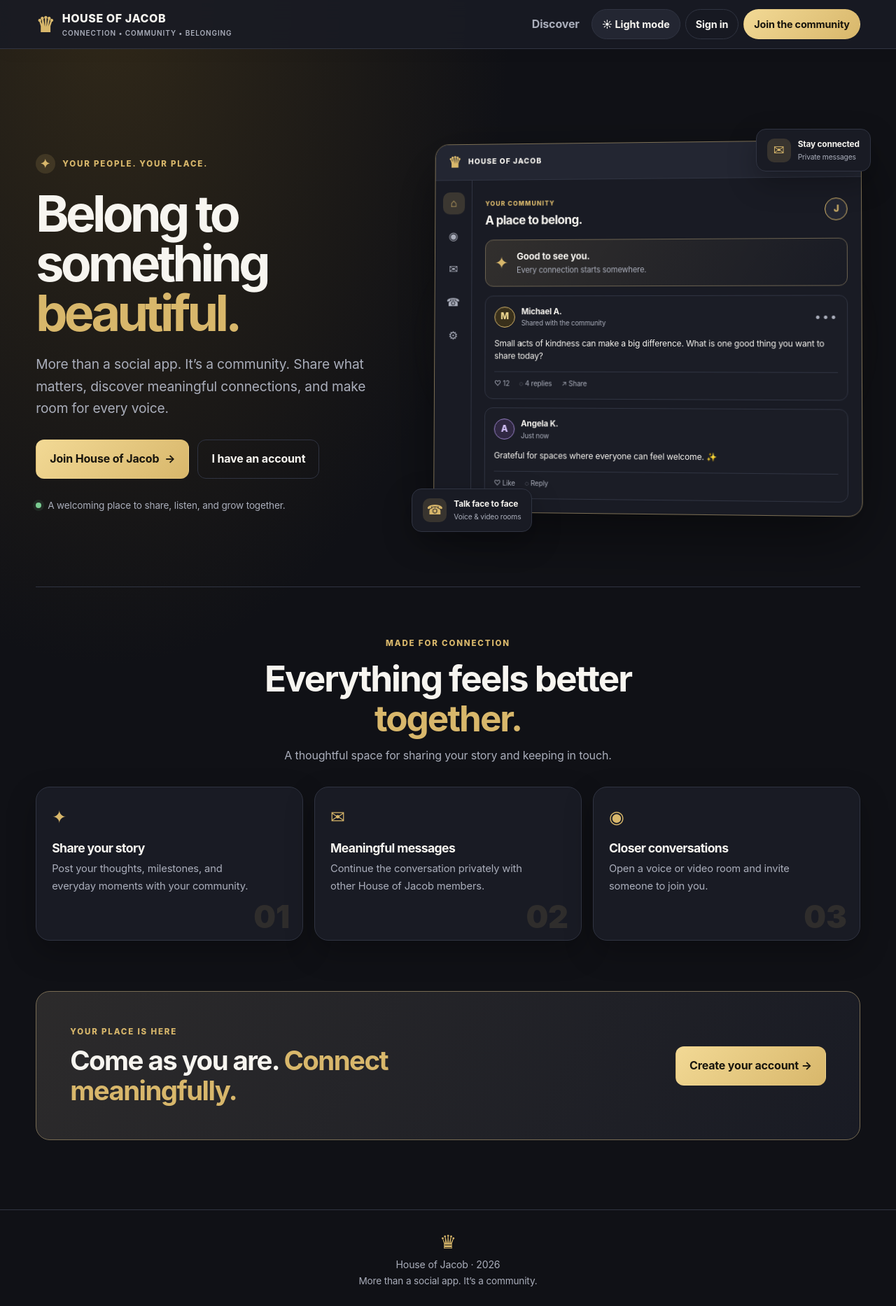
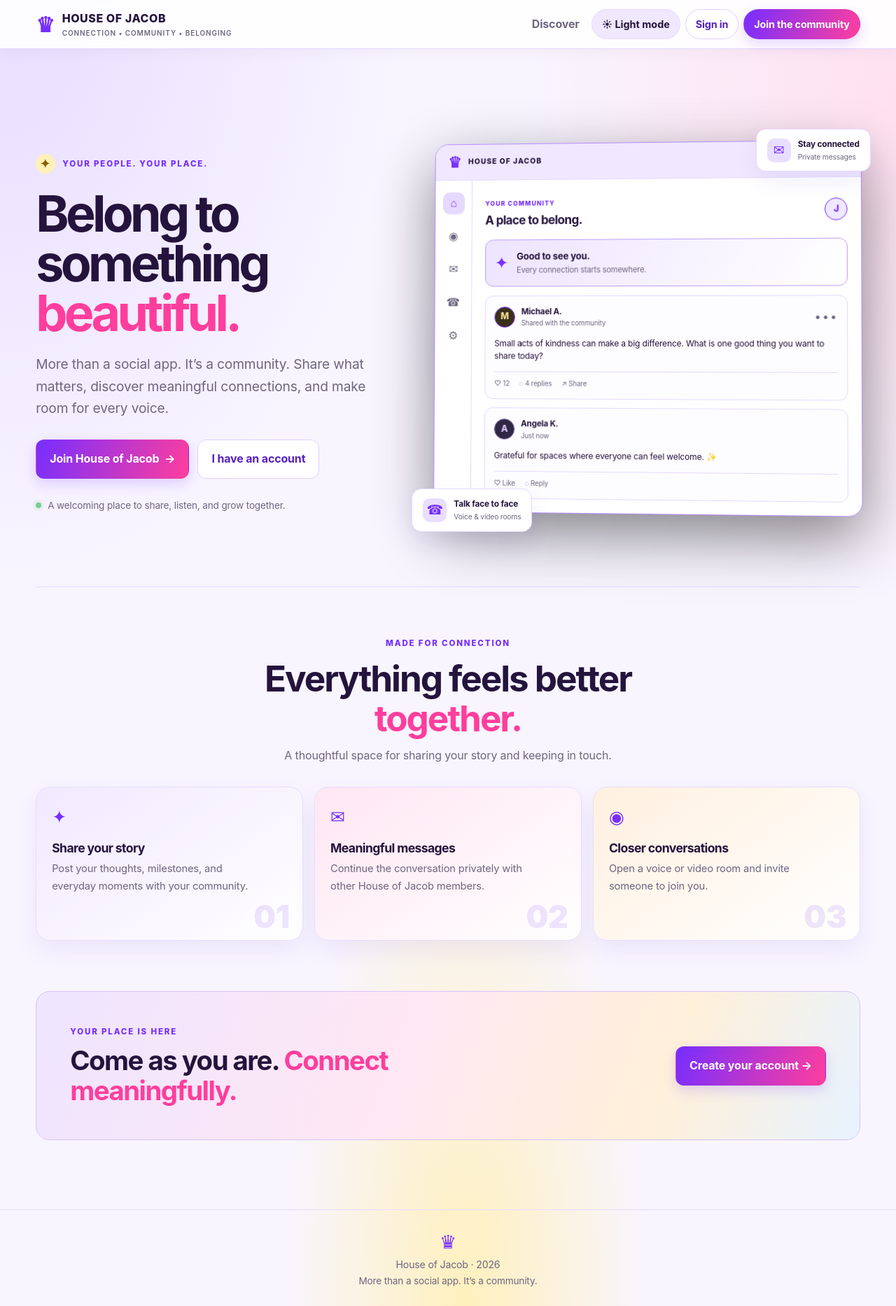
Before and after one commit to Bull-powder/the-house_of_jacob, a Flask app: page / in a window 1280 px wide. Shown: the whole page at 70% size. Run offline with Flask 3, Linux system fonts and the light colour scheme; some libraries are stand-ins or nearby versions.

Commit message:
Apply House of Jacob rainbow colour palette

```diff
--- a/static/style.css
+++ b/static/style.css
@@ -115,3 +115,37 @@ footer{font-size:.88rem}
 @media(prefers-reduced-motion:reduce){
   *,*::before,*::after{scroll-behavior:auto!important;transition:none!important;animation:none!important}
 }
+
+
+/* House of Jacob rainbow colour system — bold blocks, light canvas */
+:root{
+  color-scheme:light;
+  --bg:#f8f5ff;--panel:#ffffff;--panel2:#f0e8ff;--text:#24143d;--muted:#6e6680;
+  --gold:#762eff;--gold2:#5520c9;--line:#e5d9ff;--danger:#b4235a;
+  --shadow:0 14px 34px #4d1ca512;
+  --hoj-purple:#762eff;--hoj-pink:#ff3e9d;--hoj-orange:#ff8a35;--hoj-yellow:#ffd43b;--hoj-blue:#2589ff;
+}
+html[data-theme="light"]{
+  color-scheme:light;
+  --bg:#f8f5ff;--panel:#ffffff;--panel2:#f0e8ff;--text:#24143d;--muted:#6e6680;
+  --gold:#762eff;--gold2:#5520c9;--line:#e5d9ff;--danger:#b4235a;
+  --shadow:0 14px 34px #4d1ca512;
+}
+body{background:radial-gradient(ellipse at 0% 0%,#e8ddff 0,transparent 32%),radial-gradient(ellipse at 100% 8%,#ffe0f0 0,transparent 29%),radial-gradient(ellipse at 52% 100%,#fff0bd 0,transparent 28%),var(--bg);color:var(--text)}
+a{color:#6525df}
+.crown,.feature-icon,.footer-crown{color:var(--hoj-purple)}
+.btn-primary{background:linear-gradient(110deg,var(--hoj-purple),var(--hoj-pink));color:#fff;border-color:transparent;box-shadow:0 7px 18px #762eff30}
+.btn-primary:hover{background:linear-gradient(110deg,#6120e9,#ed2489);border-color:transparent}
+.btn-quiet{border-color:#ded0ff;background:#fff;color:#5721bf}
+.panel,.card,article{border-color:#e8ddff}
+input:focus,textarea:focus,button:focus-visible,a:focus-visible,input:focus-visible,textarea:focus-visible{outline-color:var(--hoj-blue)}
+.flash{border-color:#ffb0d5;background:#fff0f7}
+.landing-hero .hero-copy h1 span,.feature-intro h2 span,.closing-cta h2 span{color:var(--hoj-pink)}
+.eyebrow-mark{background:#fff0b8;color:#8a5a00}
+.showcase-glow{background:radial-gradient(ellipse,#d8c5ff 0,transparent 68%)}
+.feature-card:nth-child(5n+1){background:linear-gradient(145deg,#f1e9ff,#fff)}
+.feature-card:nth-child(5n+2){background:linear-gradient(145deg,#ffe6f2,#fff)}
+.feature-card:nth-child(5n+3){background:linear-gradient(145deg,#fff0df,#fff)}
+.feature-card:nth-child(5n+4){background:linear-gradient(145deg,#fff8d8,#fff)}
+.feature-card:nth-child(5n){background:linear-gradient(145deg,#e5f2ff,#fff)}
+.closing-cta{border-color:#d8c4ff;background:linear-gradient(110deg,#eee5ff 0%,#ffe7f3 45%,#fff0d9 75%,#e7f3ff 100%)}
```
